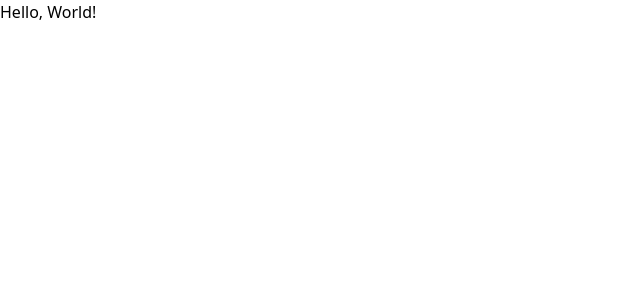
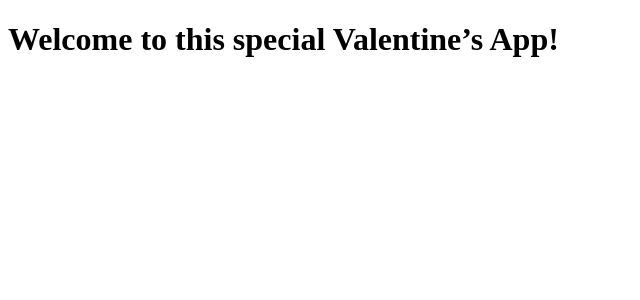
Before and after one commit to anirudhp15/valentine, a Next.js app: page / in a window 1280 px wide. Shown: the top 300 px of the page, without its empty margins (0-640 px from the left). Built offline with nearby package versions, Linux system fonts and the light colour scheme.

Commit message:
made pages folder with 3 routes

```diff
--- a/src/app/page.js
+++ /dev/null
@@ -1,9 +0,0 @@
-import Image from "next/image";
-
-export default function Home() {
-  return (
-    <div className="">
-      <h1 className="">Hello, World!</h1>
-    </div>
-  );
-}
--- /dev/null
+++ b/src/pages/index.jsx
@@ -0,0 +1,14 @@
+import { motion } from "framer-motion";
+
+export default function MyPage() {
+  return (
+    <motion.div
+      initial={{ opacity: 0 }}
+      animate={{ opacity: 1 }}
+      exit={{ opacity: 0 }}
+      transition={{ duration: 0.5 }}
+    >
+      <h1>Welcome to this special Valentine’s App!</h1>
+    </motion.div>
+  );
+}
```
Also changed, not shown: package.json (+6 -5 lines), src/components/InteractiveStep.jsx (added, +24 -0 lines), src/pages/route1.jsx (added), src/pages/route2.jsx (added), src/pages/route3.jsx (added), src/pages/valentines.jsx (added), 1 other file (tests, documents, lock files or other folders).
